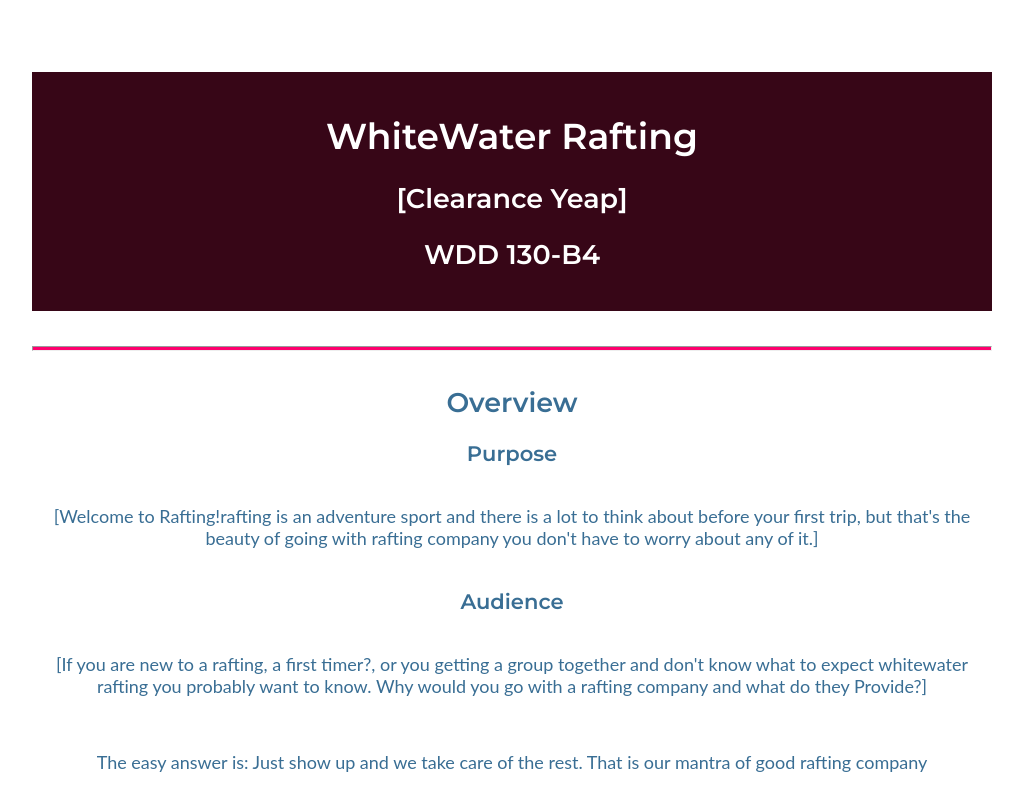
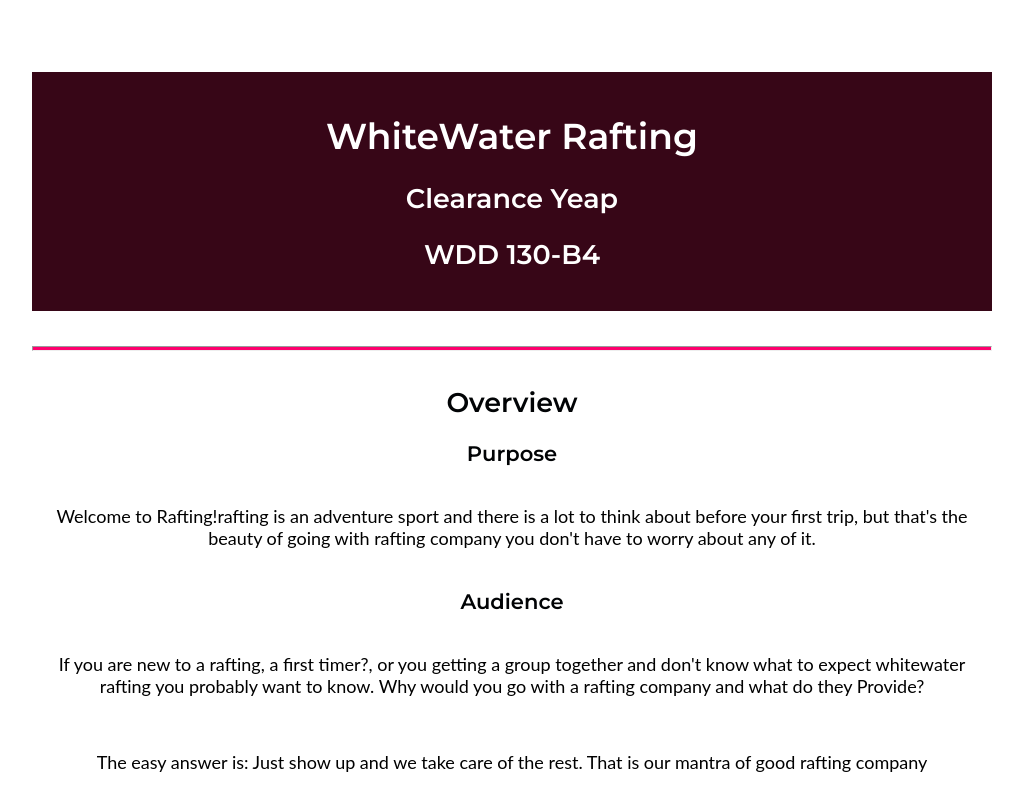
Before and after one commit to clearanceyeap/WDD130, a plain HTML site: page wwr/site-plan-rafting.html in a window 1280 px wide. Shown: the top 800 px of the page, without its empty margins (128-1151 px from the left). Drawn offline with Linux system fonts and the light colour scheme; a web font is replaced by a local one.

Commit message:
site index changed

```diff
--- a/wwr/site-plan-rafting.html
+++ b/wwr/site-plan-rafting.html
@@ -11,7 +11,7 @@
 <body>
   <header>
     <h1>WhiteWater Rafting </h1>
-    <h2>[Clearance Yeap]</h2>
+    <h2>Clearance Yeap</h2>
     <h2>WDD 130-B4</h2>
     <!-- In the header above, add the name of your site, your name and class number. For example if you are in section 3 you would put WDD 130-03 -->
   </header>
@@ -20,14 +20,14 @@
     <hr />
     <h2>Overview</h2>
     <h3>Purpose</h3>
-    <p>[Welcome to Rafting!rafting is an adventure sport and there is a lot to think about before your first trip,
-        but that's the beauty of going with rafting company you don't have to worry about any of it.]</p>
+    <p>Welcome to Rafting!rafting is an adventure sport and there is a lot to think about before your first trip,
+        but that's the beauty of going with rafting company you don't have to worry about any of it.</p>
     <!-- change this -->
 
     <h3>Audience</h3>
-    <p>[If you are new to a rafting, a first timer?, or you getting a group together and don't know what to expect
+    <p>If you are new to a rafting, a first timer?, or you getting a group together and don't know what to expect
         whitewater rafting you probably want to know. Why would you go with a rafting company and what do they
-        Provide?]</p>
+        Provide?</p>
     <p> The easy answer is: Just show up and we take care of the rest. That is our mantra of good rafting company</p>
     <!-- change this -->
 
--- a/wwr/styles/site-plan-rafting.css
+++ b/wwr/styles/site-plan-rafting.css
@@ -16,12 +16,12 @@ Fonts are separated by a & */
   --paragraph-font: Lato, Helvetica, sans-serif;
 
   /* these colors below should be chosen from among your palette colors above */
-  --headline-color-on-white: #396E94;  /* headlines on a white background */
+  --headline-color-on-white: #010305;  /* headlines on a white background */
   --headline-color-on-color: white; /* headlines on a colored background */
-  --paragraph-color-on-white: #396E94; /* paragraph text on a white background */
+  --paragraph-color-on-white: #000000; /* paragraph text on a white background */
   --paragraph-color-on-color: #8338ec; /* paragraph text on a colored background */
   --paragraph-background-color: #370617  ;
-  --nav-link-color: #0f4c5c;
+  --nav-link-color: #000000;
   --nav-background-color: #ff006e;
   --nav-hover-link-color: white;
   --nav-hover-background-color: #396E94;
```
Also changed, not shown: wwr/index.html (+1 -1 lines).
